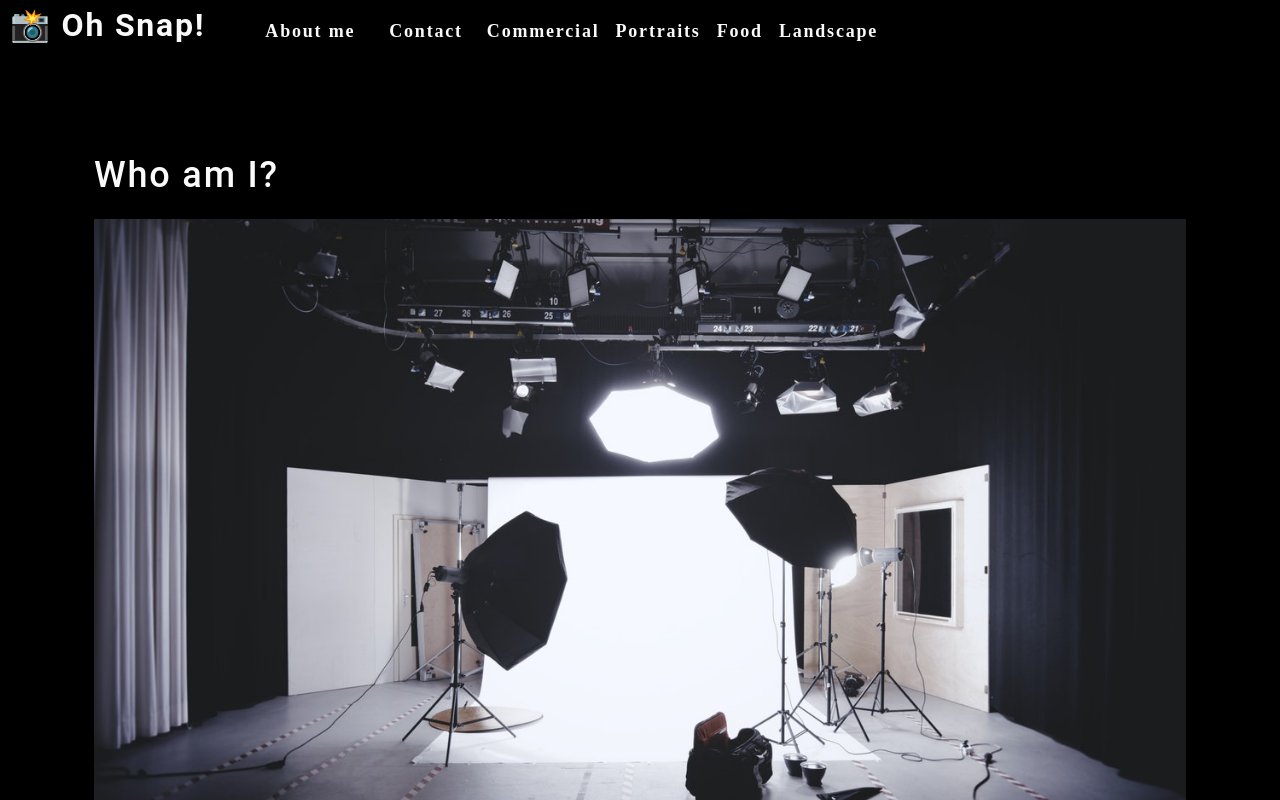
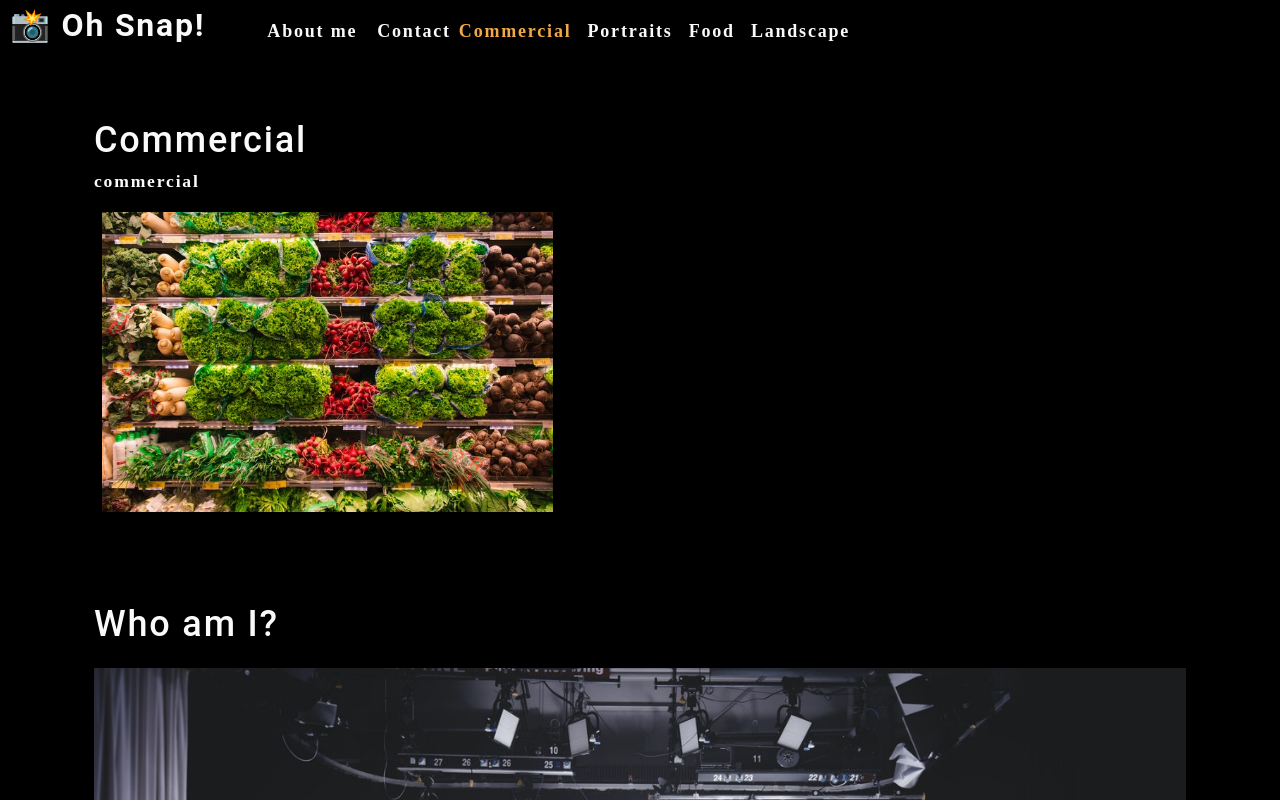
Before and after one commit to p-fassbender/photo-port-mod20, a React (Create React App) app: page / in a window 1280 px wide. Shown: the top 800 px of the page. Built offline with nearby package versions, Linux system fonts and the light colour scheme.

Commit message:
gallery component

```diff
--- a/src/App.js
+++ b/src/App.js
@@ -1,13 +1,42 @@
-import React from 'react';
+import React, { useState } from 'react';
+import Nav from './components/Nav';
 import About from './components/About';
-import Nav from './components/Nav';
+import Gallery from './components/Gallery';
 
 function App() {
+    const [categories] = useState([
+        {
+            name: 'commercial',
+            description: 'Photos of grocery stores, food trucks, and other commercial projects',
+        },
+        {
+            name: 'portraits',
+            description: 'Portraits of people in my life'
+        },
+        {
+            name: 'food',
+            description: 'Delicious delicacies'
+        },
+        {
+            name: 'landscape',
+            description: 'Fields, farmhouses, waterfalls, and the beauty of nature'
+        },
+    ]);
+
+    const [currentCategory, setCurrentCategory] = useState(categories[0]);
+
     return (
         <div>
-            <Nav></Nav>
+            <Nav
+                categories={categories}
+                setCurrentCategory={setCurrentCategory}
+                currentCategory={currentCategory}
+            ></Nav>
             <main>
-                <About></About>
+                <div>
+                    <Gallery></Gallery>
+                    <About></About>
+                </div>
             </main>
         </div>
     );
--- /dev/null
+++ b/src/components/Gallery/index.js
@@ -0,0 +1,21 @@
+import React from "react";
+import { capitalizeFirstLetter } from '../../utils/helpers';
+import photo from "../../assets/small/commercial/0.jpg";
+
+function Gallery(props) {
+    const currentCategory = {
+        name: "commercial",
+        description:
+            "Photos of grocery stores, food trucks, and other commercial projects",
+    };
+    return (
+        <section>
+            <h1>{capitalizeFirstLetter(currentCategory.name)}</h1>
+            <p>{currentCategory.name}</p>
+            <div className="flex-row">
+                <img src={photo} alt="Commercial Example" className="img-thumbnail mx-1" />
+            </div>
+        </section>
+    );
+}
+export default Gallery;
--- a/src/components/Nav/index.js
+++ b/src/components/Nav/index.js
@@ -1,29 +1,16 @@
-import React from "react";
+import React, { useEffect } from "react";
 import { capitalizeFirstLetter } from "../../utils/helpers";
 
-function Nav() {
-    const categories = [
-        {
-            name: 'commercial',
-            description: 'Photos of grocery stores, food trucks, and other commercial projects'
-        },
-        {
-            name: 'portraits',
-            description: 'Portraits of people in my life'
-        },
-        {
-            name: 'food',
-            description: 'Delicious delicacies'
-        },
-        {
-            name: 'landscape',
-            description: 'Fields, farmhouses, waterfalls, and the beauty of nature'
-        }
-    ];
+function Nav(props) {
+    const {
+        categories = [],
+        setCurrentCategory,
+        currentCategory,
+    } = props;
 
-    function categorySelected(name) {
-        console.log(`${name} clicked`)
-    }
+    useEffect(() => {
+        document.title = capitalizeFirstLetter(currentCategory.name);
+    }, [currentCategory]);
 
     return (
         <header data-testid="header" className="flex-row px-1">
@@ -39,20 +26,16 @@
                             About me
                         </a>
                     </li>
-                    <li className={"mx-2"}>
-                        <span>
-                            Contact
-                        </span>
+                    <li>
+                        <span>Contact</span>
                     </li>
-                    {
-                        categories.map((category) => (
-                            <li className="mx-1" key={category.name} >
-                                <span onClick={() => categorySelected(category.name)} >
-                                    {capitalizeFirstLetter(category.name)}
-                                </span>
-                            </li>
-                        ))
-                    }
+                    {categories.map((category) => (
+                        <li className={`mx-1 ${currentCategory.name === category.name && 'navActive'}`} key={category.name}>
+                            <span onClick={() => { setCurrentCategory(category) }}>
+                                {capitalizeFirstLetter(category.name)}
+                            </span>
+                        </li>
+                    ))}
                 </ul>
             </nav>
         </header>
--- a/src/index.css
+++ b/src/index.css
@@ -286,8 +286,6 @@
 	font-weight: 600;
 	padding: 2px 4px;
 	margin-left: -2px;
-	margin-right: -2px;
-
 }
 
 .navActive {
```
